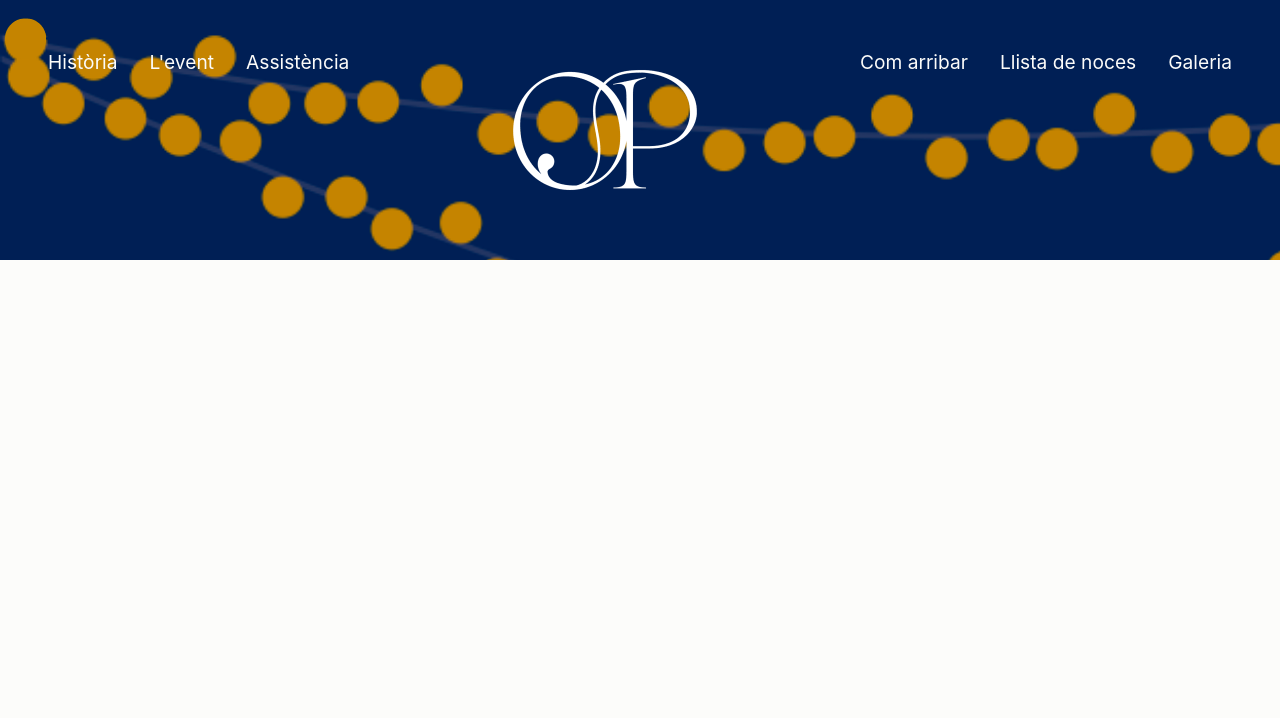
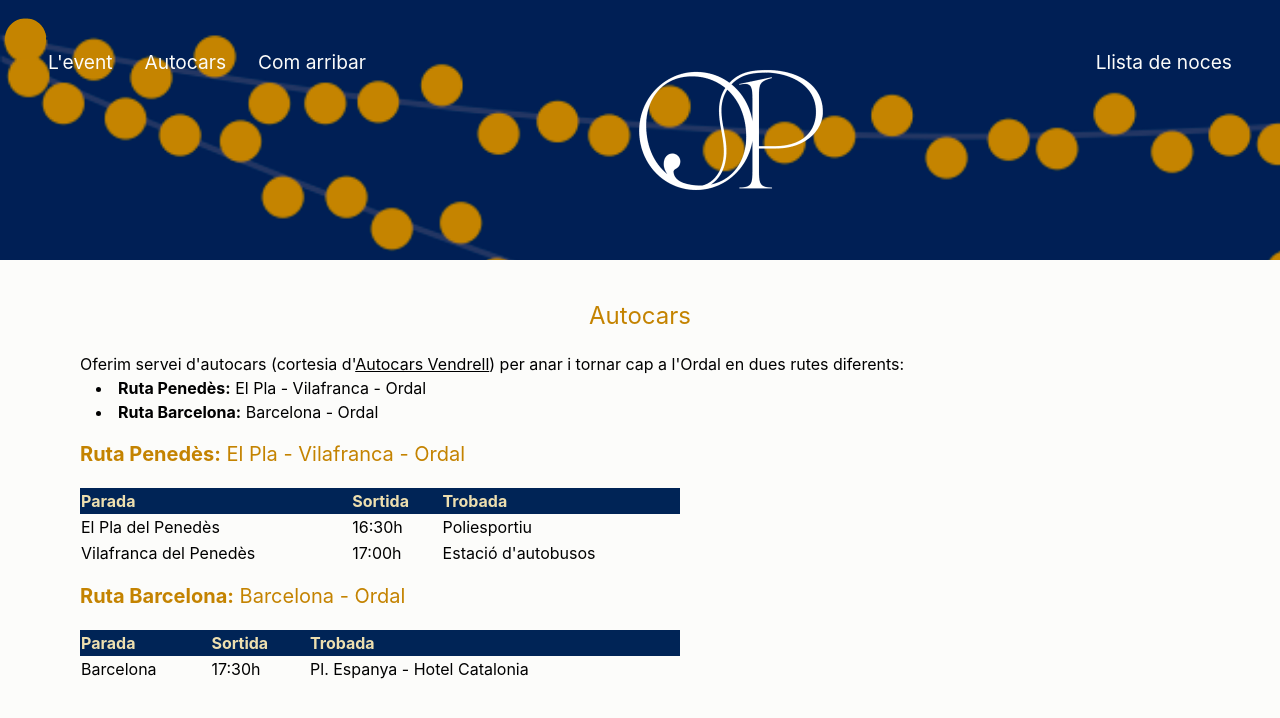
Before and after one commit to PatyCu/wedding, a React (Vite) app: page /autocars in a window 1280 px wide. Shown: the top 718 px of the page. Built offline with nearby package versions, Linux system fonts and the light colour scheme.

Commit message:
removed sections and added autocars

```diff
--- a/package.json
+++ b/package.json
@@ -40,7 +40,7 @@
   },
   "dependencies": {
     "@typeform/embed-react": "^2.20.0",
-    "netlify-cli": "^15.8.0",
+    "netlify-cli": "^15.11.0",
     "react": "^18.2.0",
     "react-dom": "^18.2.0",
     "react-router-dom": "^6.7.0"
--- a/src/App.jsx
+++ b/src/App.jsx
@@ -3,12 +3,13 @@ import { BrowserRouter, Routes, Route, Link } from "react-router-dom";
 import HomePage from "./HomePage/HomePage";
 import Gift from "./wedding-registry/Gift";
 import RegistryList from "./wedding-registry/RegistryList";
-import Historia from "./HomePage/Historia";
 import Event from "./HomePage/Event";
-import Assistencia from "./HomePage/Assistencia";
 import ComArribar from "./HomePage/ComArribar";
-import Galeria from "./HomePage/Galeria";
 import imgMonograma from "./img/monograma-clar_300_cropped.png";
+import Autocars from "./HomePage/Autocars";
+//import Historia from "./HomePage/Historia";
+//import Assistencia from "./HomePage/Assistencia";
+//import Galeria from "./HomePage/Galeria";
 
 const App = () => {
   return (
@@ -23,13 +24,10 @@ const App = () => {
                 </Link>
               </li>
               <li>
-                <Link to="/historia">Història</Link>
-              </li>
-              <li>
                 <Link to="/event">L&apos;event</Link>
               </li>
               <li>
-                <Link to="/assistencia">Assistència</Link>
+                <Link to="/autocars">Autocars</Link>
               </li>
               <li>
                 <Link to="/comarribar">Com arribar</Link>
@@ -37,9 +35,16 @@ const App = () => {
               <li>
                 <Link to="/registry-list">Llista de noces</Link>
               </li>
+              {/*
+              <li>
+                <Link to="/historia">Història</Link>
+              </li>
+              <li>
+                <Link to="/assistencia">Assistència</Link>
+              </li>
               <li>
                 <Link to="/galeria">Galeria</Link>
-              </li>
+              </li> */}
             </ul>
           </nav>
         </header>
@@ -47,12 +52,13 @@ const App = () => {
 
       <Routes>
         <Route path="/registry-list" element={<RegistryList />} />
-        <Route path="/historia" element={<Historia />} />
         <Route path="/event" element={<Event />} />
-        <Route path="/assistencia" element={<Assistencia />} />
+        <Route path="/autocars" element={<Autocars />} />
         <Route path="/comarribar" element={<ComArribar />} />
         <Route path="/gift/:id" element={<Gift />} />
-        <Route path="/galeria" element={<Galeria />} />
+        {/* <Route path="/historia" element={<Historia />} />
+        <Route path="/assistencia" element={<Assistencia />} />
+        <Route path="/galeria" element={<Galeria />} /> */}
         <Route path="/" element={<HomePage />} />
       </Routes>
     </BrowserRouter>
--- a/src/HomePage/Assistencia.jsx
+++ /dev/null
@@ -1,15 +0,0 @@
-import { Widget } from "@typeform/embed-react";
-
-const Assistencia = () => {
-  return (
-    <div classname=" bg-red-400">
-      <Widget
-        id="htdKRM0E"
-        style={{ width: "100%", autoResize: "true" }}
-        className="h-[75vh] md:h-[80vh] lg:h-[85vh]"
-      />
-    </div>
-  );
-};
-
-export default Assistencia;
--- /dev/null
+++ b/src/HomePage/Autocars.jsx
@@ -0,0 +1,74 @@
+const Autocars = () => {
+  return (
+    <div id="container" className="my-0 mx-auto max-w-[1200px] p-10">
+      <h2 className="pb-5 text-center text-2xl text-gold md:my-0 md:mx-auto">
+        Autocars
+      </h2>
+      <p>
+        Oferim servei d&apos;autocars (cortesia d&apos;
+        <a
+          href="https://www.autocarsvendrell.com/"
+          className="underline hover:text-gold"
+        >
+          Autocars Vendrell
+        </a>
+        ) per anar i tornar cap a l&apos;Ordal en dues rutes diferents:
+      </p>
+      <ul className="list-inside list-disc no-underline">
+        <li className="ml-4">
+          <b>Ruta Penedès:</b> El Pla - Vilafranca - Ordal
+        </li>
+        <li className="ml-4">
+          <b>Ruta Barcelona:</b> Barcelona - Ordal
+        </li>
+      </ul>
+      <div className="mt-4">
+        <h3 className="pb-5 text-left text-xl text-gold md:my-0 md:mx-auto">
+          <b>Ruta Penedès:</b> El Pla - Vilafranca - Ordal
+        </h3>
+        <table
+          id="horaris-penedes"
+          className="w-full max-w-[600px] border-collapse bg-white p-2 text-left align-middle"
+        >
+          <tr className="bg-cobalt p-2 text-lightgold">
+            <th>Parada</th>
+            <th>Sortida</th>
+            <th>Trobada</th>
+          </tr>
+          <tr>
+            <td>El Pla del Penedès</td>
+            <td>16:30h</td>
+            <td>Poliesportiu</td>
+          </tr>
+          <tr>
+            <td>Vilafranca del Penedès</td>
+            <td>17:00h</td>
+            <td>Estació d&apos;autobusos</td>
+          </tr>
+        </table>
+      </div>
+      <div className="mt-4">
+        <h3 className="pb-5 text-left text-xl text-gold md:my-0 md:mx-auto">
+          <b>Ruta Barcelona:</b> Barcelona - Ordal
+        </h3>
+        <table
+          id="horaris-penedes"
+          className="w-full max-w-[600px] border-collapse bg-white p-2 text-left align-middle"
+        >
+          <tr className="bg-cobalt p-2 text-lightgold">
+            <th>Parada</th>
+            <th>Sortida</th>
+            <th>Trobada</th>
+          </tr>
+          <tr>
+            <td>Barcelona</td>
+            <td>17:30h</td>
+            <td>Pl. Espanya - Hotel Catalonia</td>
+          </tr>
+        </table>
+      </div>
+    </div>
+  );
+};
+
+export default Autocars;
--- a/src/HomePage/Event.jsx
+++ b/src/HomePage/Event.jsx
@@ -49,7 +49,7 @@ const Event = () => {
           >
             Autocars Vendrell
           </a>
-          ) per anar i tornar cap a l&apos;Ordal en dues rutesdiferents:
+          ) per anar i tornar cap a l&apos;Ordal en dues rutes diferents:
         </p>
         <u className="list-inside list-disc no-underline">
           <li className="ml-4">
--- a/src/HomePage/HomePage.jsx
+++ b/src/HomePage/HomePage.jsx
@@ -3,12 +3,12 @@ import imgHeroFull from "../img/hero-full.png";
 import imgHeroMD from "../img/hero-1790.png";
 import imgHeroSD from "../img/hero-1055.png";
 import imgHeroXSD from "../img/hero-480.png";
-import imgParella from "../img/parella.jpg";
+//import imgParella from "../img/parella.jpg";
 import imgEvent from "../img/torre-can-parellada.jpg";
-import imgAssistencia from "../img/assistencia.jpg";
+//import imgAssistencia from "../img/assistencia.jpg";
 import imgComArribar from "../img/how-to-get-there.jpg";
 import imgLlista from "../img/suitcase.jpg";
-import imgGaleria from "../img/coming_soon.png";
+//import imgGaleria from "../img/coming_soon.png";
 
 const HomePage = () => {
   return (
@@ -53,23 +53,23 @@ const HomePage = () => {
       </div>
       <section className="my-0 mx-auto w-full max-w-7xl p-0 text-center">
         <ul>
-          <li key="historia">
+          {/* <li key="historia">
             <SecondaryNavigation
               title="Història"
               link="/historia"
               img={imgParella}
             />
-          </li>
+          </li> */}
           <li key="event">
             <SecondaryNavigation title="L'event" link="/event" img={imgEvent} />
           </li>
-          <li key="rsvp">
+          {/* <li key="rsvp">
             <SecondaryNavigation
               title="Confirmar Assistència"
               link="/"
               img={imgAssistencia}
             />
-          </li>
+          </li> */}
           <li key="arribar">
             <SecondaryNavigation
               title="Com arribar"
@@ -84,9 +84,9 @@ const HomePage = () => {
               img={imgLlista}
             />
           </li>
-          <li key="gallery">
+          {/*           <li key="gallery">
             <SecondaryNavigation title="Galeria" link="/" img={imgGaleria} />
-          </li>
+          </li> */}
         </ul>
       </section>
     </div>
```
Also changed, not shown: 1 other file (tests, documents, lock files or other folders).
